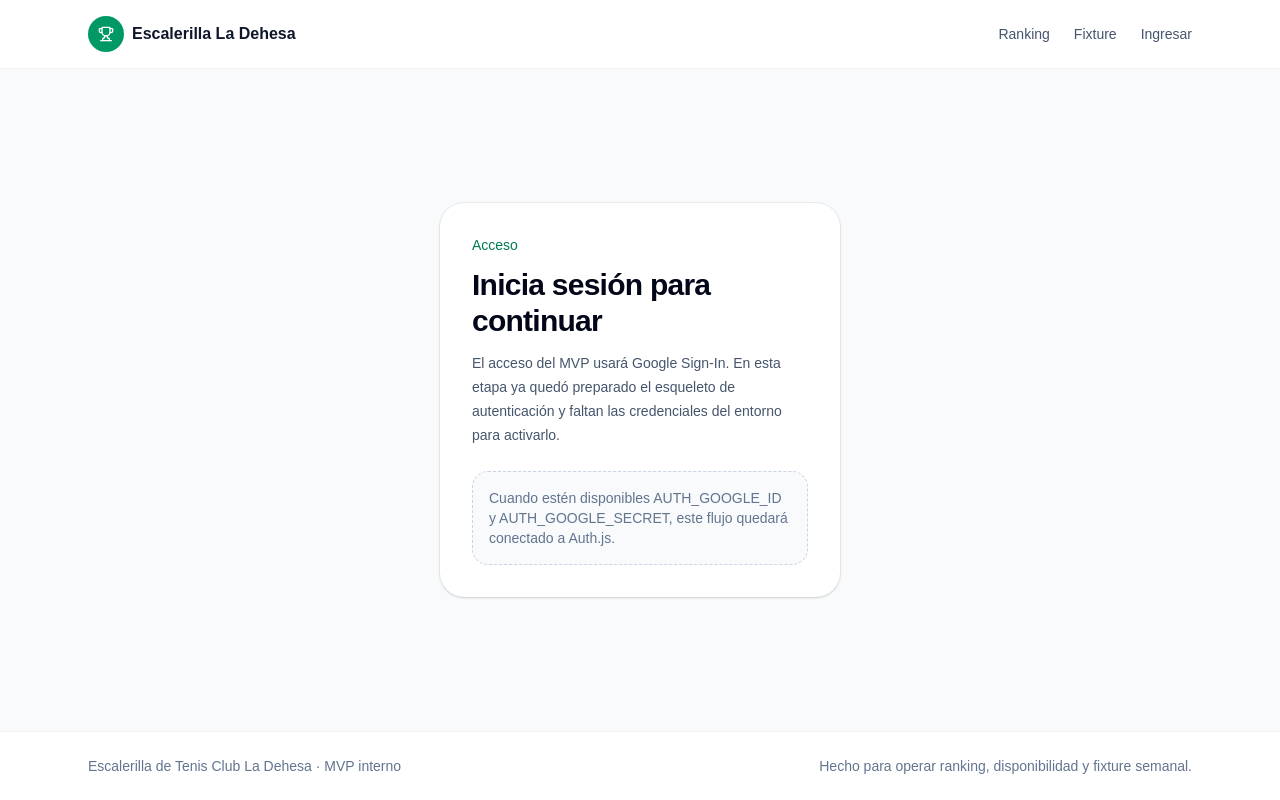
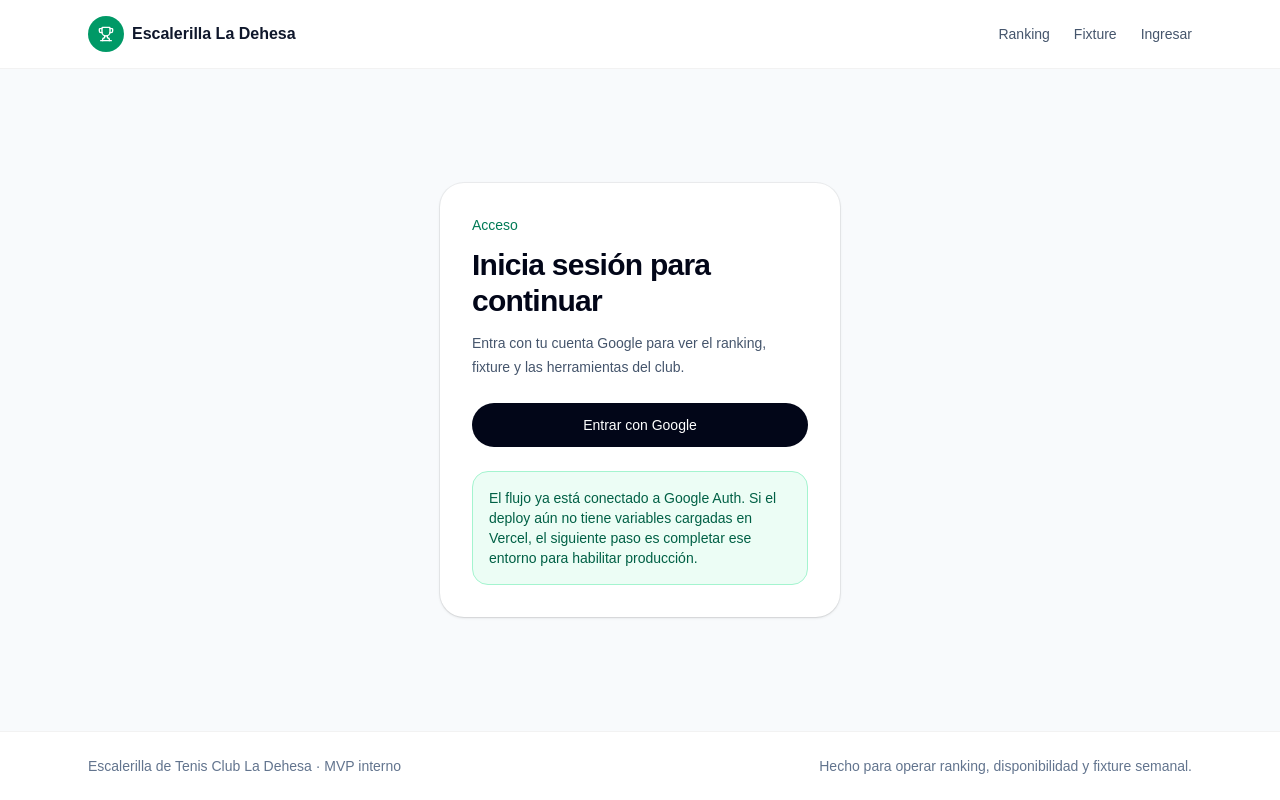
Before and after one commit to javiercalderonp/escalerilla-mvp, a Next.js app: page /login in a window 1280 px wide. Built offline with nearby package versions, Linux system fonts and the light colour scheme; no server answers.

Commit message:
feat: wire google login flow into app

```diff
--- a/src/app/login/page.tsx
+++ b/src/app/login/page.tsx
@@ -1,3 +1,5 @@
+import { GoogleSignInButton } from "@/components/auth/google-sign-in-button";
+
 export default function LoginPage() {
   return (
     <div className="mx-auto flex w-full max-w-md flex-1 items-center px-4 py-10 sm:px-6">
@@ -7,12 +9,14 @@ export default function LoginPage() {
           Inicia sesión para continuar
         </h1>
         <p className="mt-3 text-sm leading-6 text-slate-600">
-          El acceso del MVP usará Google Sign-In. En esta etapa ya quedó preparado el
-          esqueleto de autenticación y faltan las credenciales del entorno para activarlo.
+          Entra con tu cuenta Google para ver el ranking, fixture y las herramientas del club.
         </p>
-        <div className="mt-6 rounded-2xl border border-dashed border-slate-300 bg-slate-50 p-4 text-sm text-slate-500">
-          Cuando estén disponibles AUTH_GOOGLE_ID y AUTH_GOOGLE_SECRET, este flujo quedará
-          conectado a Auth.js.
+        <div className="mt-6">
+          <GoogleSignInButton />
+        </div>
+        <div className="mt-6 rounded-2xl border border-emerald-200 bg-emerald-50 p-4 text-sm text-emerald-800">
+          El flujo ya está conectado a Google Auth. Si el deploy aún no tiene variables cargadas en
+          Vercel, el siguiente paso es completar ese entorno para habilitar producción.
         </div>
       </div>
     </div>
--- /dev/null
+++ b/src/components/auth/google-sign-in-button.tsx
@@ -0,0 +1,21 @@
+import { signIn } from "@/lib/auth";
+
+export function GoogleSignInButton() {
+  return (
+    <form
+      action={async () => {
+        "use server";
+        await signIn("google", {
+          redirectTo: "/",
+        });
+      }}
+    >
+      <button
+        type="submit"
+        className="inline-flex w-full items-center justify-center rounded-full bg-slate-950 px-5 py-3 text-sm font-medium text-white transition hover:bg-slate-800"
+      >
+        Entrar con Google
+      </button>
+    </form>
+  );
+}
--- a/src/components/layout/header.tsx
+++ b/src/components/layout/header.tsx
@@ -1,7 +1,11 @@
 import Link from "next/link";
 import { Trophy } from "lucide-react";
 
-export function Header() {
+import { auth } from "@/lib/auth";
+
+export async function Header() {
+  const session = await auth();
+
   return (
     <header className="border-b border-black/5 bg-white/90 backdrop-blur">
       <div className="mx-auto flex w-full max-w-6xl items-center justify-between px-4 py-4 sm:px-6">
@@ -19,9 +23,18 @@ export function Header() {
           <Link href="/fixture" className="transition hover:text-slate-950">
             Fixture
           </Link>
-          <Link href="/login" className="transition hover:text-slate-950">
-            Ingresar
-          </Link>
+          {session?.user ? (
+            <div className="flex items-center gap-3">
+              <span className="text-slate-500">{session.user.name ?? session.user.email}</span>
+              <span className="rounded-full bg-emerald-50 px-3 py-1 text-xs font-medium text-emerald-700">
+                {session.user.role}
+              </span>
+            </div>
+          ) : (
+            <Link href="/login" className="transition hover:text-slate-950">
+              Ingresar
+            </Link>
+          )}
         </nav>
       </div>
     </header>
```
Also changed, not shown: 1 other file (tests, documents, lock files or other folders).
